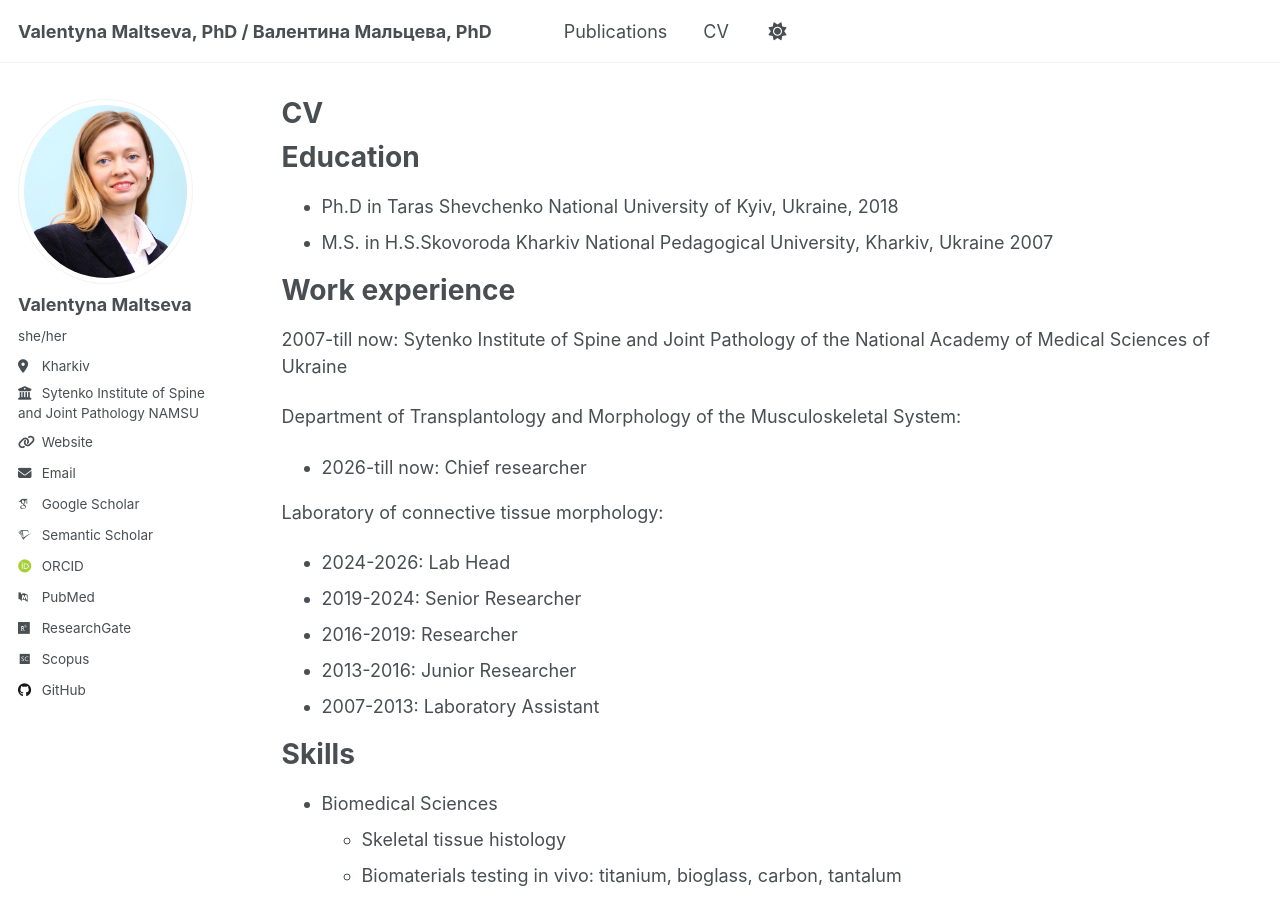
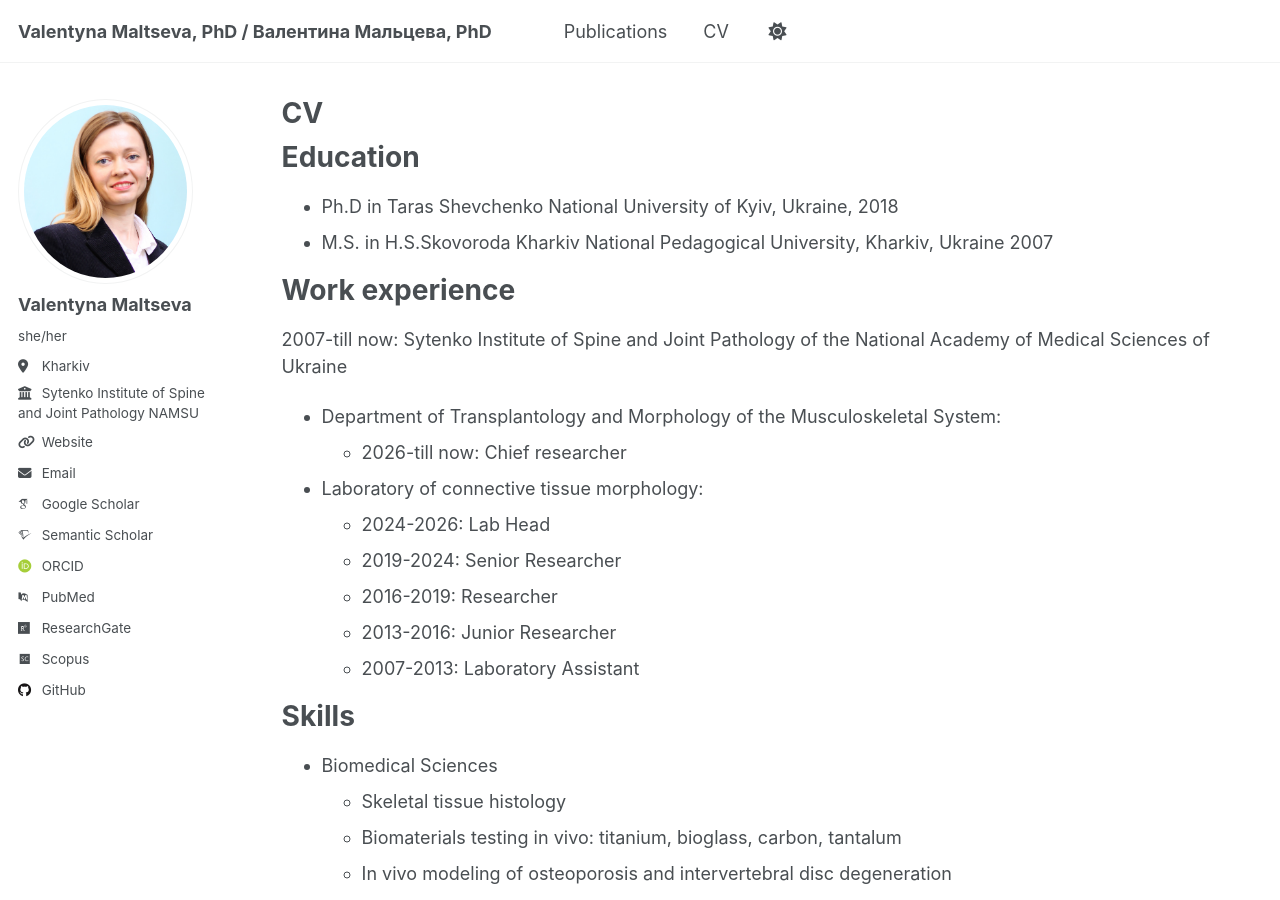
Before and after one commit to valentynamaltseva/valentynamaltseva.github.io, a Jekyll site: the page built from _pages/cv.md, in a window 1280 px wide and 900 px high. Built offline with Jekyll 4.4.1, drawn with Linux system fonts in a browser that asks for light colours; some web fonts are replaced.

Commit message:
Update cv.md

```diff
--- a/_pages/cv.md
+++ b/_pages/cv.md
@@ -18,16 +18,14 @@ Education
 Work experience
 ======
 2007-till now: Sytenko Institute of Spine and Joint Pathology of the National Academy of Medical Sciences of Ukraine
-
-Department of Transplantology and Morphology of the Musculoskeletal System:
-* 2026-till now: Chief researcher
-
-Laboratory of connective tissue morphology:
-* 2024-2026: Lab Head
-* 2019-2024: Senior Researcher
-* 2016-2019: Researcher
-* 2013-2016: Junior Researcher
-* 2007-2013: Laboratory Assistant
+* Department of Transplantology and Morphology of the Musculoskeletal System:
+  * 2026-till now: Chief researcher
+* Laboratory of connective tissue morphology:
+  * 2024-2026: Lab Head
+  * 2019-2024: Senior Researcher
+  * 2016-2019: Researcher
+  * 2013-2016: Junior Researcher
+  * 2007-2013: Laboratory Assistant
 
 Skills
 ======
```
